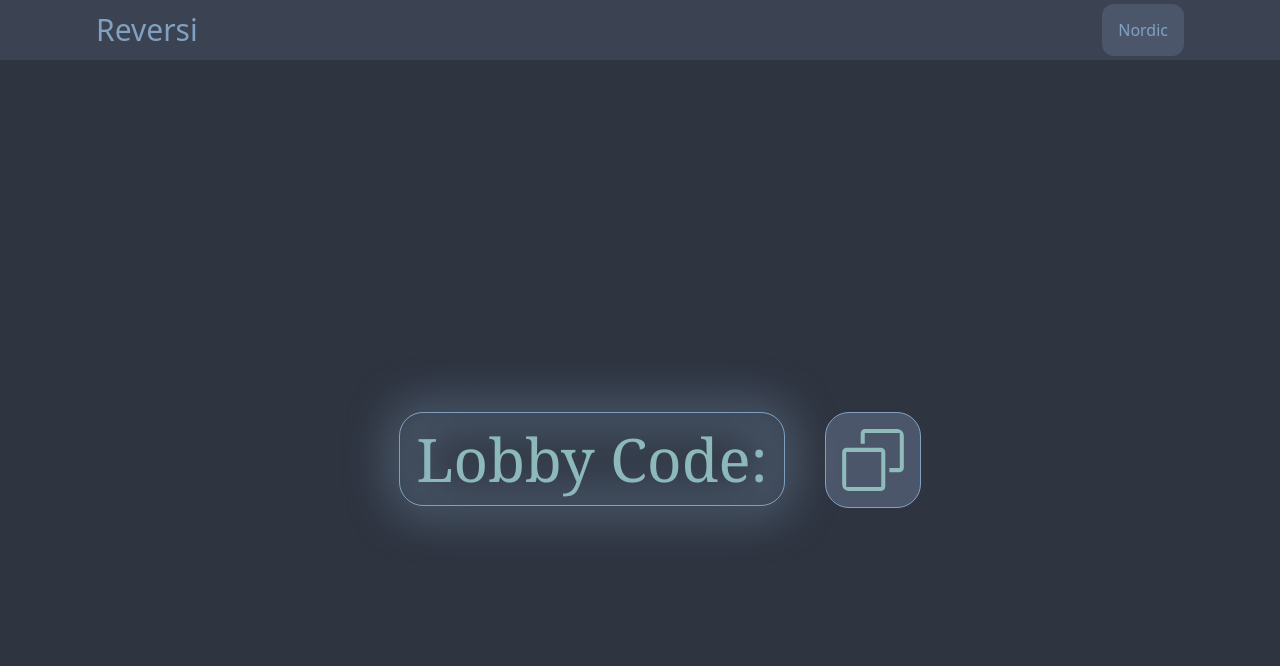
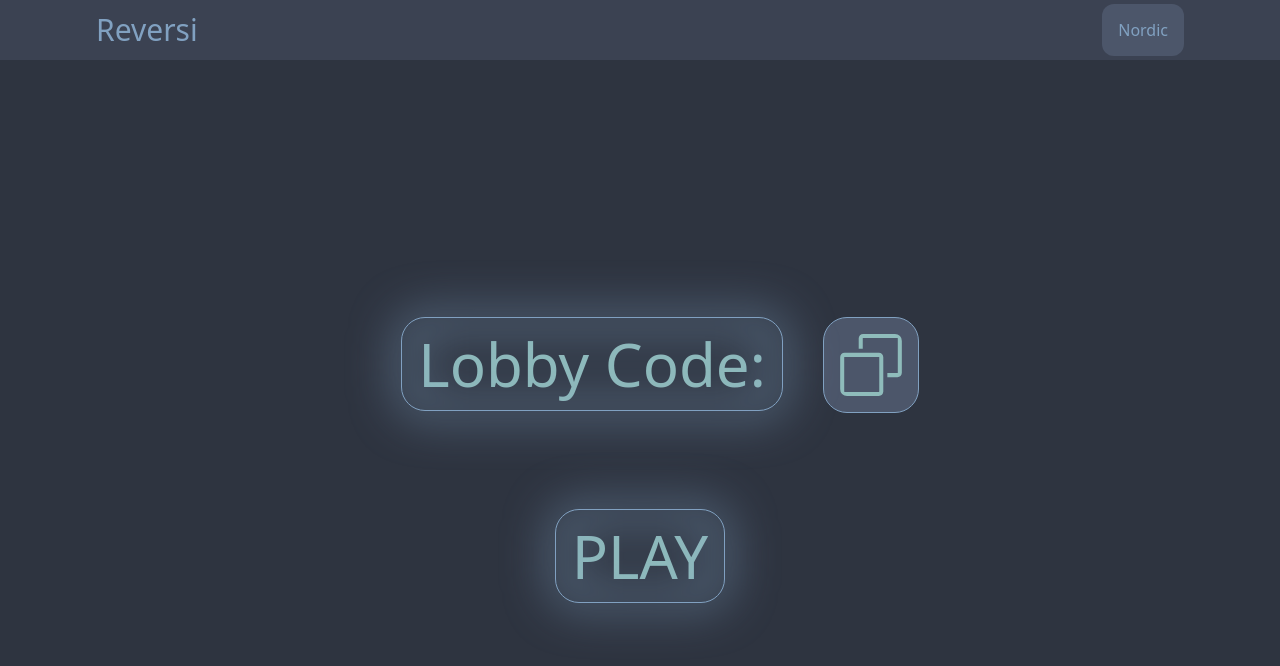
Before and after one commit to KuramaSyu/reversi-but-modern, a React (Create React App) app in the folder frontend/: page /lobby in a window 1280 px wide. Shown: the top 666 px of the page. Built offline with nearby package versions, Linux system fonts and the light colour scheme; no server answers.

Commit message:
implemented play button

```diff
--- a/frontend/src/pages/Lobby.tsx
+++ b/frontend/src/pages/Lobby.tsx
@@ -1,10 +1,12 @@
 import React, { useState, useEffect } from 'react';
 import {CopyToClipboard} from 'react-copy-to-clipboard';
+import {useNavigate} from 'react-router-dom';
 import {ReactComponent as CopySvg} from '../svg/copy.svg';
 
 const Lobby: React.FC = () => {
   const [sessionCode, setSessionCode] = useState('');
   const [copied, setCopied] = useState(''); // contains the copied text
+  const navigate = useNavigate();
 
   useEffect(() => {
     const fetchData = async () => {
@@ -22,17 +24,16 @@ const Lobby: React.FC = () => {
   }, []);
 
   return (
-    <div className="flex flex-col h-full text-6xl font-serif text-highlight-a justify-around items-center text-center">
+    <div className="flex flex-col h-full text-6xl text-highlight-a justify-center
+      items-center text-center gap-24">
       <div className='flex flex-row'>
         <div className='relative'>
           <div className='relative border-highlight-c border-solid border-[1px] py-4 px-4 rounded-3xl'>
-            <p className=''>Lobby Code: {sessionCode}</p>
+            <p className='font-light'>Lobby Code: {sessionCode}</p>
           </div>
           <div className='absolute w-full h-full top-0 left-0 border-highlight-c border-solid border-[12px] rounded-3xl blur-xl'>
           </div>
         </div>
-
-
         <CopyToClipboard text={sessionCode}
           onCopy={() => setCopied(sessionCode)}>
           <div className='w-24 h-24'>
@@ -42,6 +43,15 @@ const Lobby: React.FC = () => {
           </div>
         </CopyToClipboard>
       </div>
+      <div className='flex relative'
+      onClick={() => navigate(`/game/${sessionCode}`)}>
+          <div className='relative border-highlight-c border-solid border-[1px] py-4 px-4
+          rounded-3xl font-normal'>
+            <p className='font-thin'>PLAY</p>
+          </div>
+          <div className='absolute w-full h-full top-0 left-0 border-highlight-c border-solid border-[12px] rounded-3xl blur-xl'>
+          </div>
+      </div>
 
     </div>
   );
```
